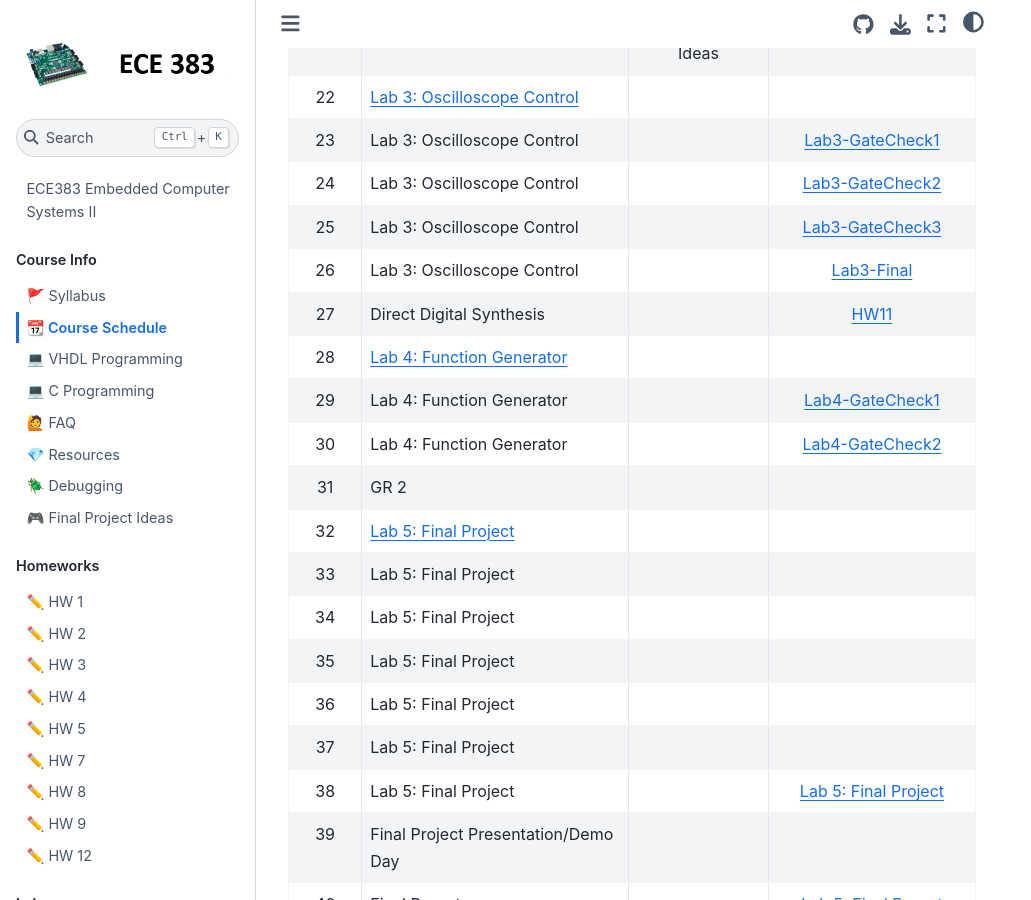
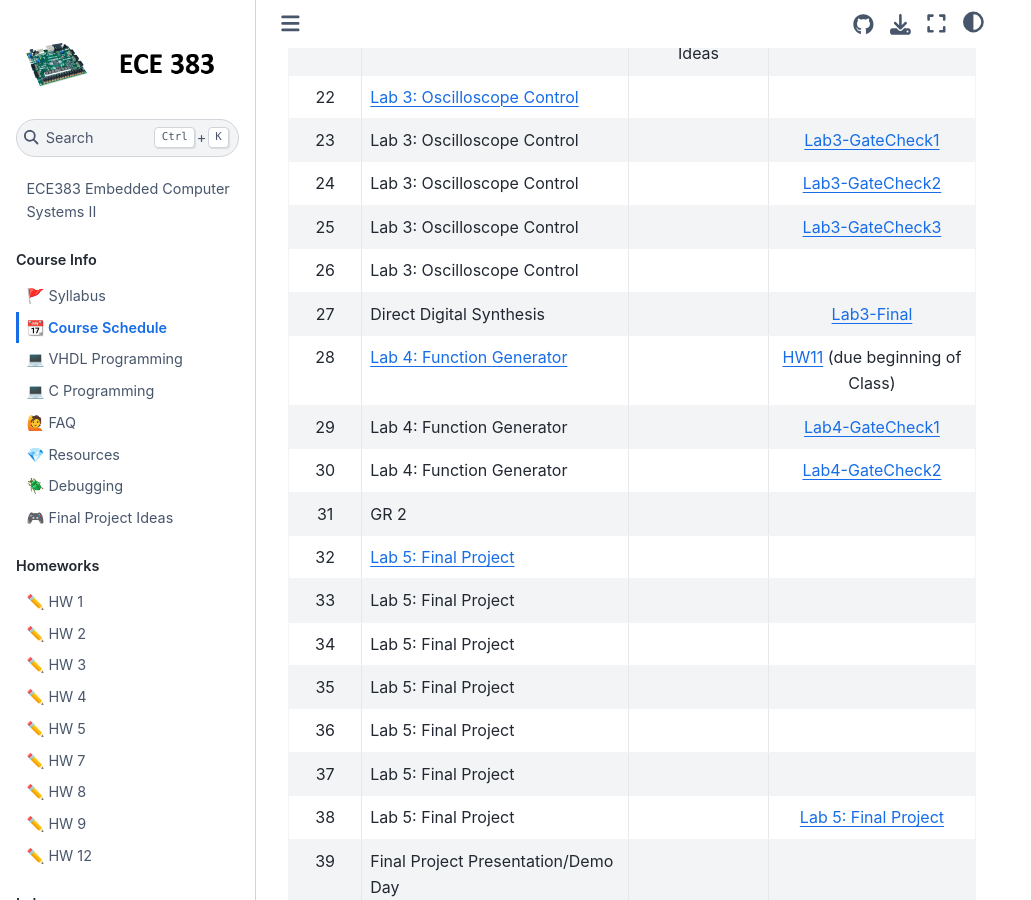
Before and after one commit to USAFA-ECE/ece383, a Jupyter Book: the page built from book/schedule.md, in a window 1280 px wide and 900 px high, scrolled down 1548 px. Shown: the whole window, without its empty margins (0-1031 px from the left). Built offline with Jupyter Book 1.0.4 settings and Sphinx 7.4.7 and the Sphinx Book theme 1.1.4, drawn with Linux system fonts in a browser that asks for light colours; pages that are not in the unit, such as notebooks, are missing from menus.

Commit message:
Update schedule.md

```diff
--- a/book/schedule.md
+++ b/book/schedule.md
@@ -32,9 +32,9 @@
 | 23     | Lab 3: Oscilloscope Control |                      |  [Lab3-GateCheck1](Assignments/lab3.md)         |
 | 24     | Lab 3: Oscilloscope Control |                      |  [Lab3-GateCheck2](Assignments/lab3.md)         |
 | 25     | Lab 3: Oscilloscope Control |                      | [Lab3-GateCheck3](Assignments/lab3.md) |
-| 26     | Lab 3: Oscilloscope Control                         |             | [Lab3-Final](Assignments/lab3.md)         |
-| 27     | Direct Digital Synthesis |                      | [HW11](Assignments/homework11.md)       |
-| 28     | [Lab 4: Function Generator](Assignments/lab4.md) |                      |                                           |
+| 26     | Lab 3: Oscilloscope Control                         |             |         |
+| 27     | Direct Digital Synthesis |                      | [Lab3-Final](Assignments/lab3.md)       |
+| 28     | [Lab 4: Function Generator](Assignments/lab4.md) |    |   [HW11](Assignments/homework11.md) (due beginning of Class)                                          |
 | 29     | Lab 4: Function Generator |                      | [Lab4-GateCheck1](Assignments/lab4.md)         |
 | 30     | Lab 4: Function Generator |                      | [Lab4-GateCheck2](Assignments/lab4.md)         |
 | 31     | GR 2  |                      | |
```
